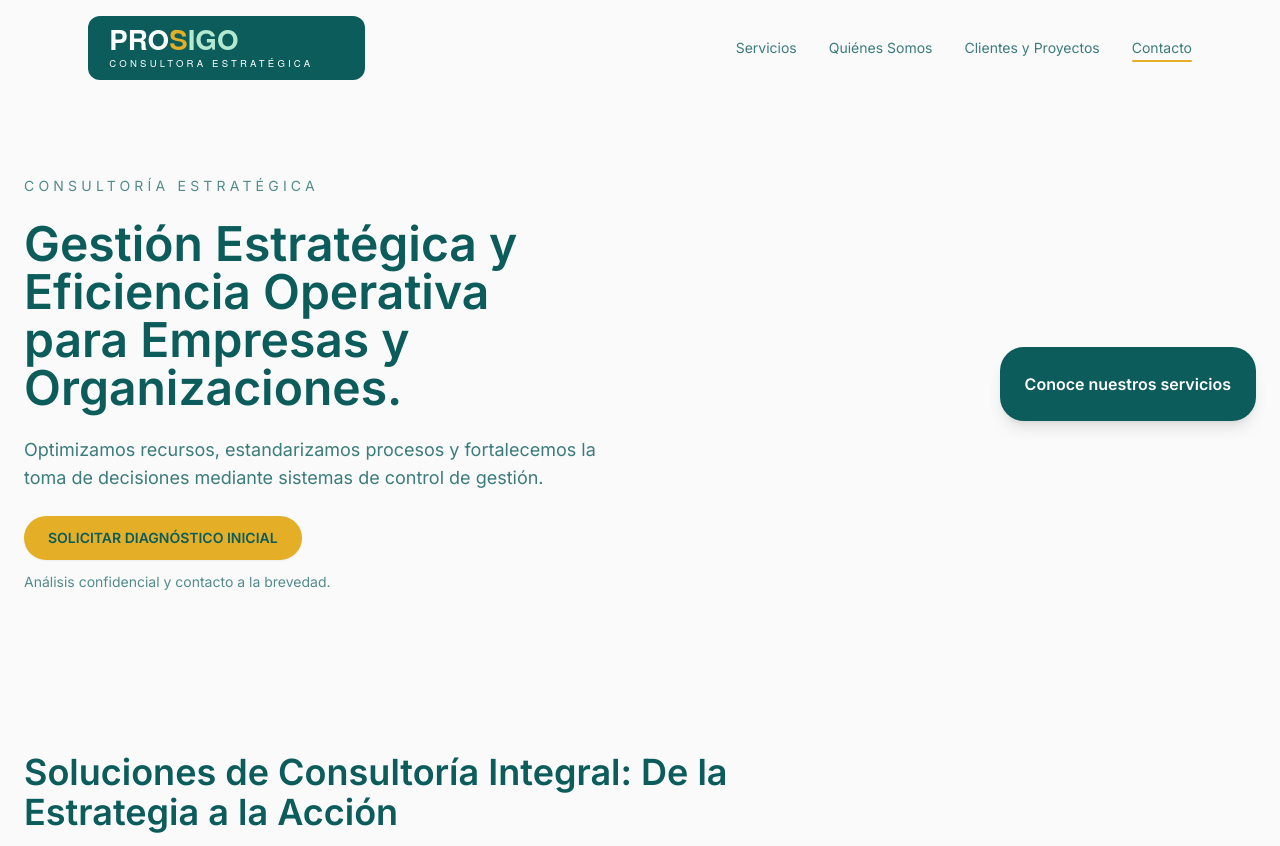
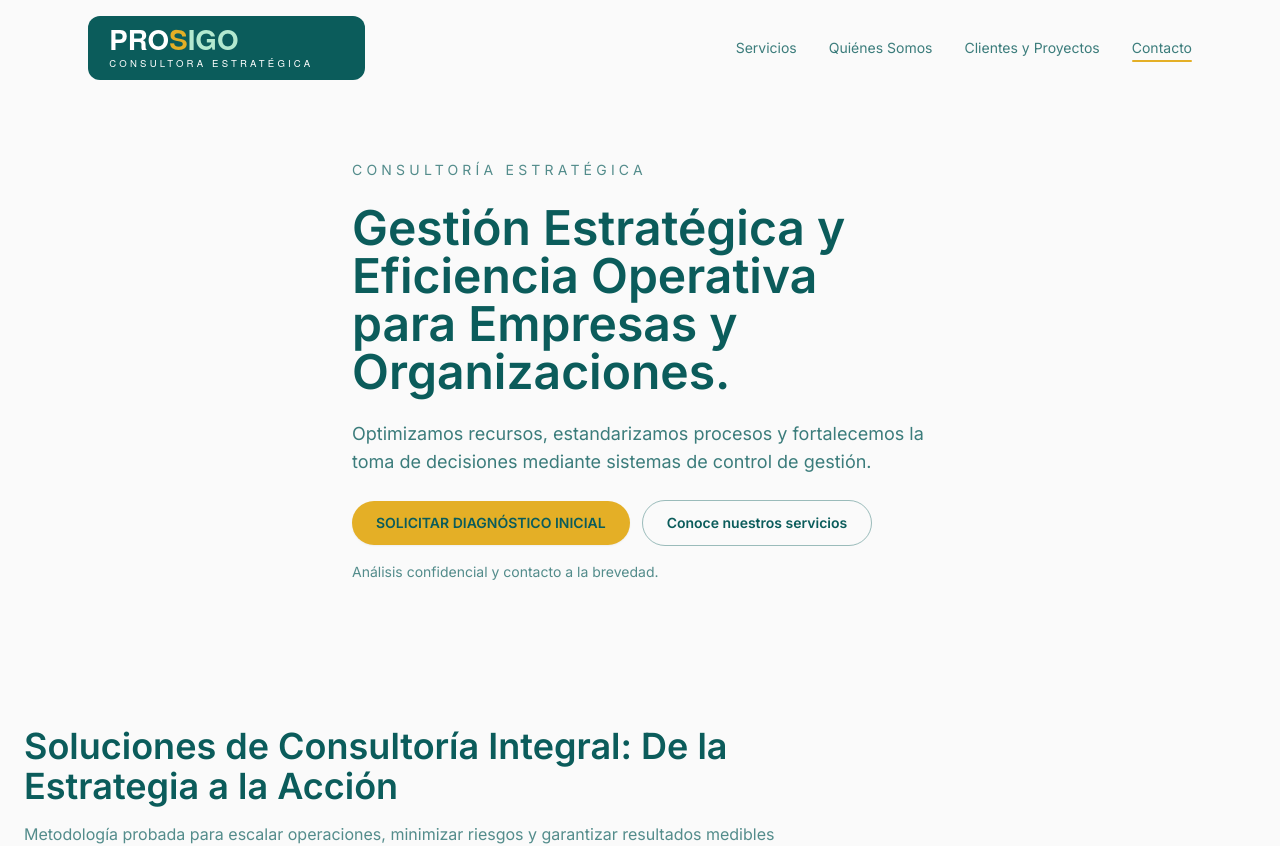
Before and after one commit to medinabenjamin/landing_page_test, a Next.js app: page / in a window 1280 px wide. Shown: the top 846 px of the page. Built offline with nearby package versions, Linux system fonts and the light colour scheme.

Commit message:
Update hero CTA layout

```diff
--- a/src/components/Hero.tsx
+++ b/src/components/Hero.tsx
@@ -1,4 +1,3 @@
-import Reveal from "@/components/motion/Reveal";
 import { Stagger, StaggerItem } from "@/components/motion/Stagger";
 
 export default function Hero() {
@@ -8,7 +7,7 @@ export default function Hero() {
       data-section="hero"
       className="scroll-mt-24 bg-base text-brand"
     >
-      <div className="mx-auto flex max-w-[83rem] flex-col gap-10 px-6 py-20 md:flex-row md:items-center md:justify-between">
+      <div className="mx-auto flex max-w-[83rem] flex-col gap-8 px-6 py-16 md:items-center">
         <Stagger
           className="max-w-xl space-y-6"
           delayChildren={0.05}
@@ -32,30 +31,27 @@ export default function Hero() {
             </p>
           </StaggerItem>
           <StaggerItem>
-            <div className="flex flex-col items-start gap-3">
+            <div className="flex flex-col items-start gap-4">
+              <div className="flex flex-col items-start gap-3 sm:flex-row sm:items-center">
                 <a
                   href="#contacto"
                   className="rounded-full bg-accent px-6 py-3 text-sm font-semibold text-brand shadow-sm transition duration-300 ease-out hover:bg-accent/90"
                 >
                   SOLICITAR DIAGNÓSTICO INICIAL
                 </a>
+                <a
+                  href="#servicios"
+                  className="rounded-full border border-brand/40 px-6 py-3 text-sm font-semibold text-brand transition duration-300 ease-out hover:border-brand/60 hover:bg-brand/5"
+                >
+                  Conoce nuestros servicios
+                </a>
+              </div>
               <p className="text-sm text-brand/70">
                 Análisis confidencial y contacto a la brevedad.
               </p>
             </div>
           </StaggerItem>
         </Stagger>
-        <Reveal
-          className="max-w-xs rounded-3xl border border-brand/10 bg-brand p-6 text-base shadow-lg"
-          sectionId="hero"
-        >
-          <a
-            href="#servicios"
-            className="inline-flex w-full items-center justify-center text-base font-semibold text-white transition duration-300 ease-out hover:text-white/90"
-          >
-            Conoce nuestros servicios
-          </a>
-        </Reveal>
       </div>
     </section>
   );
```
Lines whose indentation alone changed are shown as unchanged.
